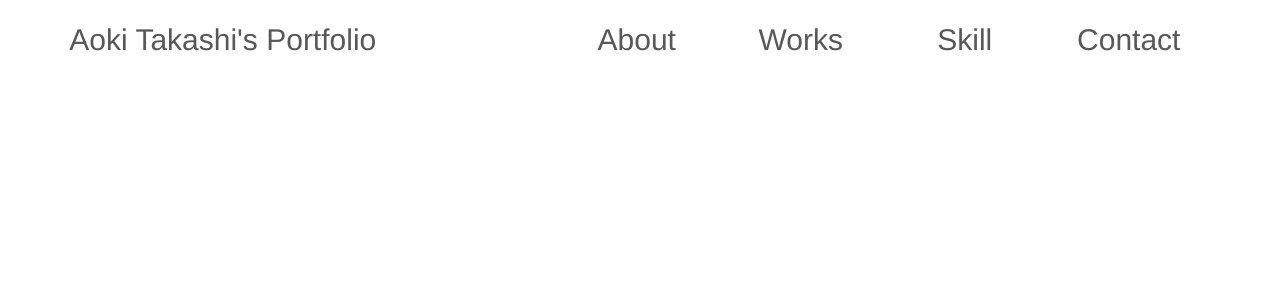
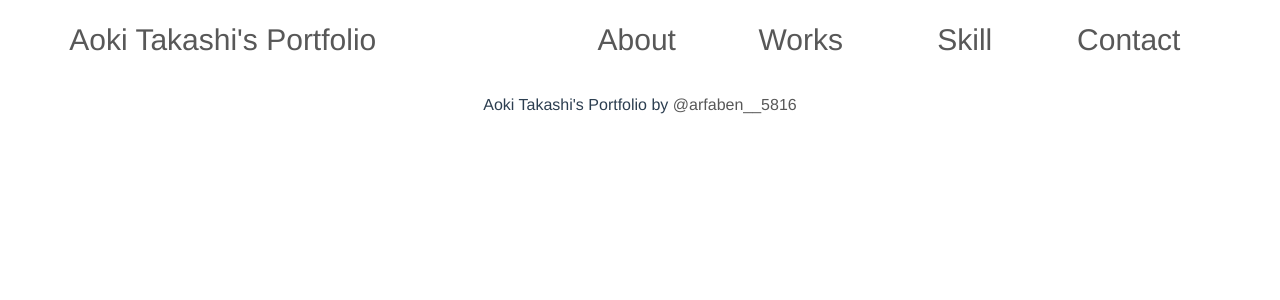
Before and after one commit to TakashiAoki5816/Portfolio, a Vue app in the folder vue-project/: page /Home in a window 1280 px wide. Shown: the top 300 px of the page. Built offline with nearby package versions, Linux system fonts and the light colour scheme.

Commit message:
Create footer.vue

```diff
--- a/vue-project/src/App.vue
+++ b/vue-project/src/App.vue
@@ -2,15 +2,18 @@
   <div id="app">
     <Header></Header>
     <router-view/>
+    <Footer></Footer>
   </div>
 </template>
 
 <script>
 import Header from './components/header.vue'
+import Footer from './components/footer.vue'
 
 export default {
   components: {
-    Header
+    Header,
+    Footer
   }
 }
 </script>
--- /dev/null
+++ b/vue-project/src/components/footer.vue
@@ -0,0 +1,15 @@
+<template>
+  <footer>
+    <div class= "footer">
+      <p>
+        <span>Aoki Takashi's Portfolio</span> by
+        <a>@arfaben__5816</a></p>
+    </div>
+  </footer>
+</template>
+
+<script>
+</script>
+
+<style>
+</style>
```
